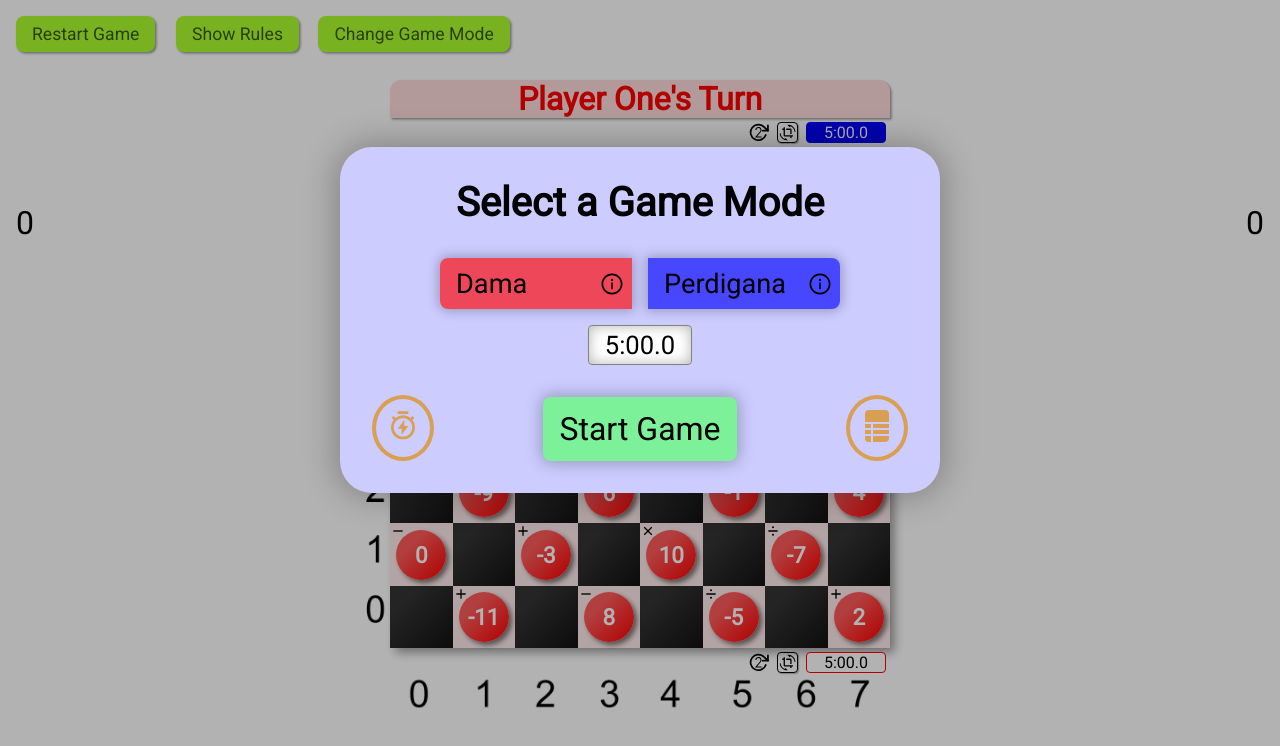
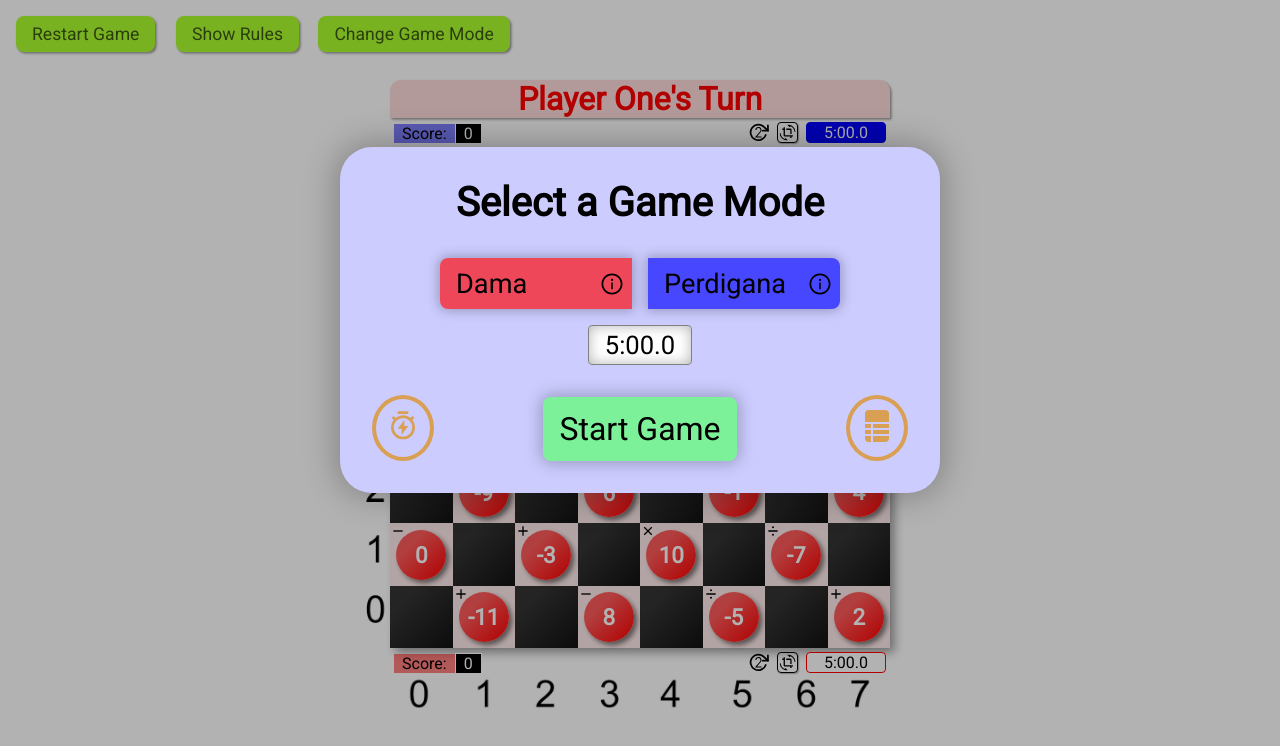
Before and after one commit to nephriteagain/damath, a React (Vite) app: page / in a window 1280 px wide. Shown: the top 746 px of the page. Built offline with nearby package versions, Linux system fonts and the light colour scheme.

Commit message:
added score tracker

```diff
--- a/src/components/Gameboard.tsx
+++ b/src/components/Gameboard.tsx
@@ -11,7 +11,6 @@ import RestartButton from "./RestartButton"
 import ChangeModeButton from "./ChangeModeButton"
 import ShowRuleButton from "./ShowRuleButton"
 import Board from "./Board"
-import {ScoreOne, ScoreTwo} from "./Score"
 
 
 import '../sass/Gameboard.scss'
@@ -34,8 +33,6 @@ function Gameboard({showRules}) {
     setGameOver,
     setTimesUp,
     timeSup,
-    playerOneScore,
-    playerTwoScore
   } = useGlobalContext()
 
 
@@ -102,8 +99,6 @@ function Gameboard({showRules}) {
         timerOne={timerOne}
         currentTimer={currentTimer}
       />
-      <ScoreOne playerOneScore={playerOneScore}/>
-      <ScoreTwo playerTwoScore={playerTwoScore}/>
     </div>
   )
 }
--- a/src/components/Score.tsx
+++ b/src/components/Score.tsx
@@ -1,15 +1,24 @@
+import { useGlobalContext } from '../context/GameContext'
 import '../sass/Score.scss'
 
+export function ScoreOne() {
 
-export function ScoreOne({playerOneScore}) {
+  const { playerOneScore } = useGlobalContext()
 
   return (
-    <div className="score-one">{playerOneScore}</div>
+    <div className="score-one">
+      <span className='score-text'>Score:</span><span className='score-span'>{playerOneScore}</span>
+    </div>
   )
 }
 
-export function ScoreTwo({playerTwoScore}) {
+export function ScoreTwo() {
+
+  const { playerTwoScore } = useGlobalContext()
+
   return (
-    <div className="score-two">{playerTwoScore}</div>
+    <div className="score-two">
+      <span className='score-text'>Score:</span><span className='score-span'>{playerTwoScore}</span>
+    </div>
   )
 }
--- a/src/components/Timer.tsx
+++ b/src/components/Timer.tsx
@@ -3,6 +3,7 @@ import { MdCropRotate } from 'react-icons/md'
 
 import '../sass/Timer.scss';
 import { FlipNumberButtonBottom } from './FlipNumbers';
+import { ScoreOne } from './Score';
 
 function Timer({ timerOne, currentTimer }) {
 
@@ -43,6 +44,7 @@ function Timer({ timerOne, currentTimer }) {
       <div className='timer-counter-one' ref={timerRef}>{formatTime(timerOne)}</div>
       <span className='flip-time' onClick={rotateClock}><MdCropRotate /></span>
       <FlipNumberButtonBottom />
+      <ScoreOne />
     </div>
   );
 }
--- a/src/components/TimerTwo.tsx
+++ b/src/components/TimerTwo.tsx
@@ -2,7 +2,8 @@ import { useRef, useEffect } from 'react'
 import { MdCropRotate } from 'react-icons/md'
 
 import '../sass/Timer.scss';
-import {FlipNumberButton} from './FlipNumbers';
+import { FlipNumberButton } from './FlipNumbers';
+import { ScoreTwo } from './Score';
 
 function TimerTwo({ timerTwo, currentTimer }) {
 
@@ -45,6 +46,7 @@ function TimerTwo({ timerTwo, currentTimer }) {
       <div className='timer-counter-two' ref={timerRef}>{formatTime(timerTwo)}</div>
       <span className='flip-time' onClick={rotateClock}><MdCropRotate /></span>
       <FlipNumberButton />
+      <ScoreTwo />
     </div>
   );
 }
--- a/src/components/WinnerModal.tsx
+++ b/src/components/WinnerModal.tsx
@@ -5,7 +5,7 @@ import '../sass/WinnerModal.scss'
 
 function WinnerModal() {
 
-  const { playerOneTurn, handleRestart, gameMode, timeSup } = useGlobalContext()
+  const { playerOneTurn, handleRestart, gameMode, timeSup, playerOneScore, playerTwoScore } = useGlobalContext()
 
 
   if (timeSup) {
--- a/src/gamelogic/formula/solve.ts
+++ b/src/gamelogic/formula/solve.ts
@@ -20,6 +20,10 @@ export function solve(chipToBeTaken, pieceToMove, placeToLand) {
         if (total === Infinity) total = 0 // divided by zero
       }
 
+      if (chipToBeTaken.king) total = total * 2 // normal piece eats king
+      if (pieceToMove.king) total = total * 2 // king eats normal piece
+      // if both chip to be taken and chip to jump are king, score is x4
+
       let index = total.toString().indexOf('.')
       let slice = total.toString().slice(index).length
       if (slice > 3) {
--- a/src/sass/Score.scss
+++ b/src/sass/Score.scss
@@ -1,14 +1,23 @@
 .score-one, .score-two {
-  position: absolute;
-  font-size: 2rem;
+  margin-right: auto;
+
 }
 
 .score-one {
-  left: 1rem;
-  top: 30%;
+  background-color: rgba(255,0,0,0.5);
 }
 
 .score-two {
-  right: 1rem;
-  top: 30%;
+  background-color: rgba(0,0,255,0.5);
 }
+
+.score-span {
+  border: 1px solid;
+  padding-inline: 0.5rem;
+  background-color: black;
+  color: white;
+}
+
+.score-text {
+  padding-inline: 0.5rem;
+}
```
